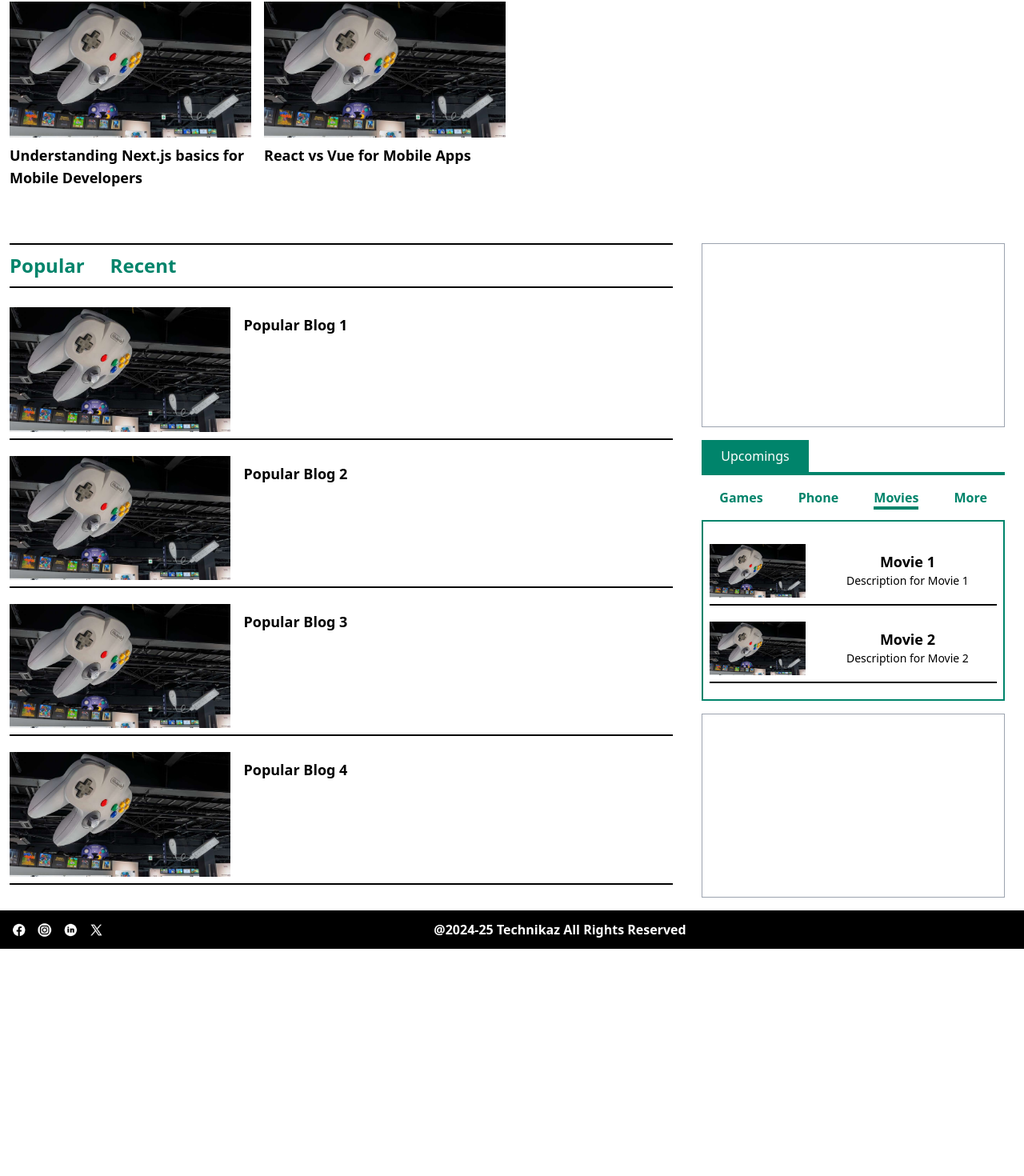
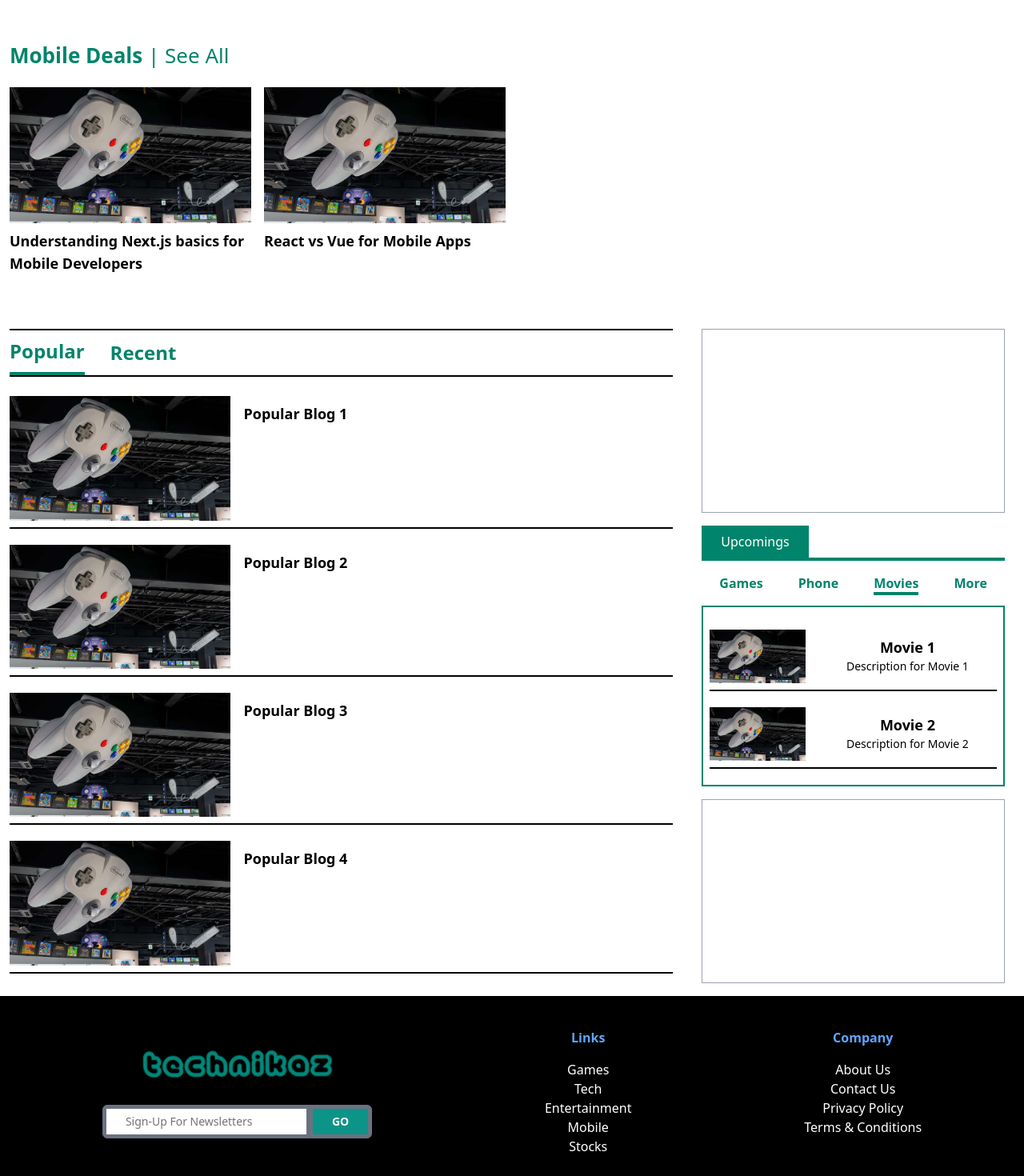
Before and after one commit to SiddheshTambe45/payload-cms, a Next.js app: page / in a window 1280 px wide. Shown: the part 1278-2748 px from the top of the page at 80% size. Before the commit the page ends 2464 px from the top, so only its background shows below. Built offline with nearby package versions, Linux system fonts and the light colour scheme.

Commit message:
ready to shift to nextjs seperate from payload and add apis, did footer

```diff
--- a/app/(root)/[type]/[id]/page.tsx
+++ b/app/(root)/[type]/[slug]/page.tsx
@@ -4,10 +4,10 @@ import SingleBlogPage from '@/components/SingleBlogPage'
 // import Ads from '@/components/Ads'
 import Upcomings from '@/components/Upcomings'
 
-const page = async ({ params }: { params: { id: string } }) => {
+const page = async ({ params }: { params: { slug: string } }) => {
   const resolvedParams = await params // Await the params object
-  const id = resolvedParams.id || '' // Access `type` safely
-  if (!id) {
+  const slug = resolvedParams.slug || '' // Access `type` safely
+  if (!slug) {
     redirect('/')
   }
 
--- a/app/(root)/[type]/page.tsx
+++ b/app/(root)/[type]/page.tsx
@@ -7,40 +7,29 @@ import SubTypeHeading from './subTypeHeading.tsx'
 import Link from 'next/link'
 
 const staticSubTypes: Record<string, { subtype: string }[]> = {
-  tech: [
-    { subtype: 'techdeals' },
-    { subtype: 'news' },
-  ],
-  mobile: [
-    { subtype: 'smartphone' },
-    { subtype: 'accessory' },
-  ],
-  stock: [
-    { subtype: 'stock' },
-  ],
-  entertainment: [
-    { subtype: 'movie' },
-    { subtype: 'series' },
-    { subtype: 'comic' },
-  ],
-  games: [
-    { subtype: 'PS5' },
-    { subtype: 'Xbox' },
-    { subtype: 'Nintendo' },
-    { subtype: 'PC' },
-  ],
-};
+  tech: [{ subtype: 'techdeals' }, { subtype: 'news' }],
+  mobile: [{ subtype: 'smartphone' }, { subtype: 'accessory' }],
+  stock: [{ subtype: 'stock' }],
+  entertainment: [{ subtype: 'movie' }, { subtype: 'series' }, { subtype: 'comic' }],
+  games: [{ subtype: 'PS5' }, { subtype: 'Xbox' }, { subtype: 'Nintendo' }, { subtype: 'PC' }],
+}
 
-const Page = async ({ params, searchParams }: { params: { type: string }, searchParams: { subtype?: string } }) => {
-  const type = params.type || '';
-  const selectedSubType = searchParams.subtype || null;
+const Page = async ({
+  params,
+  searchParams,
+}: {
+  params: { type: string }
+  searchParams: { subtype?: string }
+}) => {
+  const type = params.type || ''
+  const selectedSubType = searchParams.subtype || null
 
   if (!type) {
-    redirect('/');
+    redirect('/')
   }
 
   // Use the staticSubTypes object directly instead of fetching
-  const subtypes = staticSubTypes[type.toLowerCase()] || [];
+  const subtypes = staticSubTypes[type.toLowerCase()] || []
 
   return (
     <div className="p-6 flex flex-col justify-start h-auto max-w-7xl mx-auto px-2 md:px-1 lg:px-0">
@@ -49,12 +38,9 @@ const Page = async ({ params, searchParams }: { params: { type: string }, search
       {/* Pass subtypes as prop to the SubTypeHeading component */}
       <SubTypeHeading subtypes={subtypes} />
 
-
-
-      <CategoryHeroSection params={{ type , selectedSubType}} />
+      <CategoryHeroSection params={{ type, selectedSubType: selectedSubType || '' }} />
 
       {/* Display selected subtype if available */}
-
 
       <section>
         <div className="border-gray-400 border w-full h-[150px] mt-12">
@@ -63,32 +49,29 @@ const Page = async ({ params, searchParams }: { params: { type: string }, search
       </section>
 
       <section>
-        <Bloglist params={{ type, selectedSubType }} />
+        <Bloglist params={{ type, selectedSubType: selectedSubType || '' }} />
       </section>
     </div>
-  );
-};
-
-
+  )
+}
 
 const TypeHeading = ({ params }: { params: { type: string } }) => {
-  const type: string = params.type;
+  const type: string = params.type
 
   // Validate `type` parameter and redirect if invalid
   if (!type || type.trim() === '') {
-    redirect('/');
+    redirect('/')
   }
 
   return (
     <div className="typediv w-full h-[100px] custom-bg flex justify-center items-center m-0 p-0">
-      <Link href={`#${type}`} >
-        <h1 className='heading-font h2 font-bold'>
+      <Link href={`#${type}`}>
+        <h1 className="heading-font h2 font-bold">
           {type.charAt(0).toUpperCase() + type.slice(1)} {/* Corrected this line */}
         </h1>
       </Link>
     </div>
-  );
-};
+  )
+}
 
-
-export default Page;
+export default Page
--- a/components/Footer.tsx
+++ b/components/Footer.tsx
@@ -1,9 +1,68 @@
 import Image from 'next/image'
 import React from 'react'
+import { Button } from '@/components/ui/button'
+import { Input } from '@/components/ui/input'
+import Link from 'next/link'
 
 const Footer = () => {
   return (
     <footer className="flex flex-col justify-start max-w-7xl mx-auto px-2 md:px-1 lg:px-0">
+      <div className="flex flex-col md:flex-row justify-center md:justify-around items-center md:items-start py-10 bg-black border-b-2 border-white px-5">
+        <div className="newsletter flex flex-col justify-center items-center gap-8 md:mt-6">
+          <Image src="/assets/icons/logo-full.png" alt="logo" width={250} height={100} />
+          <div className="flex w-full max-w-md items-center border border-gray-500 bg-gray-500 rounded-md overflow-hidden shadow-md ">
+            {/* Input Field */}
+            <Input
+              type="email"
+              placeholder="Sign-Up For Newsletters"
+              className="flex-1 px-6 py-4 text-black bg-white placeholder-black focus:outline-none rounded border-4 border-gray-500"
+            />
+            {/* Button */}
+            <Button
+              type="submit"
+              className="bg-teal-600 text-white font-bold px-6 py-4 hover:bg-teal-700 rounded border-gray-500 border-4"
+            >
+              GO
+            </Button>
+          </div>
+        </div>
+
+        <div className="links flex flex-col justify-start items-center my-5 md:my-0">
+          <p className="text-blue-400 font-raleway mb-4 font-semibold">Links</p>
+          <Link className="text-white font-raleway" href="/games">
+            Games
+          </Link>
+          <Link className="text-white font-raleway" href="/tech">
+            Tech
+          </Link>
+          <Link className="text-white font-raleway" href="/entertainment">
+            Entertainment
+          </Link>
+          <Link className="text-white font-raleway" href="/mobile">
+            Mobile
+          </Link>
+          <Link className="text-white font-raleway" href="/stocks">
+            Stocks
+          </Link>
+        </div>
+
+        <div className="company flex flex-col justify-start items-center my-5 md:my-0">
+          <p className="text-blue-400 font-raleway mb-4 font-semibold">Company</p>
+          <Link className="text-white font-raleway" href="/about-us">
+            About Us
+          </Link>
+          <Link className="text-white font-raleway" href="/contact-us">
+            Contact Us
+          </Link>
+          <Link className="text-white font-raleway" href="/privacy-policy">
+            Privacy Policy
+          </Link>
+          <Link className="text-white font-raleway" href="/terms&conditions">
+            Terms & Conditions
+          </Link>
+        </div>
+      </div>
+
       <div className="bg-black text-white flex justify-between items-center p-3">
         <div className="flex justify-start items-center gap-2">
           <div>
--- a/components/LeftSection.tsx
+++ b/components/LeftSection.tsx
@@ -238,6 +238,7 @@ type BlogCard = {
   description: string
   slug: string
   imageUrl: string
+  category: string
 }
 
 // Define the LeftSectionProps to accept only blogType
@@ -254,24 +255,28 @@ const fetchBlogs = async (type: BlogType): Promise<BlogCard[]> => {
         description: 'Description for Popular Blog 1',
         slug: 'popular-blog-1',
         imageUrl: '/assets/images/image15.png',
+        category: 'Games',
       },
       {
         title: 'Popular Blog 2',
         description: 'Description for Popular Blog 2',
         slug: 'popular-blog-2',
         imageUrl: '/assets/images/image15.png',
+        category: 'Games',
       },
       {
         title: 'Popular Blog 3',
         description: 'Description for Popular Blog 2',
         slug: 'popular-blog-3',
         imageUrl: '/assets/images/image15.png',
+        category: 'Games',
       },
       {
         title: 'Popular Blog 4',
         description: 'Description for Popular Blog 2',
         slug: 'popular-blog-4',
         imageUrl: '/assets/images/image15.png',
+        category: 'Games',
       },
     ],
     [BlogType.Recent]: [
@@ -280,17 +285,19 @@ const fetchBlogs = async (type: BlogType): Promise<BlogCard[]> => {
         description: 'Description for Recent Blog 1',
         slug: 'recent-blog-1',
         imageUrl: '/assets/images/image15.png',
+        category: 'Games',
       },
       {
         title: 'Recent Blog 2',
         description: 'Description for Recent Blog 2',
         slug: 'recent-blog-2',
         imageUrl: '/assets/images/image15.png',
+        category: 'Games',
       },
     ],
   }
 
-  console.log(`Fetching blogs of type: ${type}`) // Log to verify the function is called correctly
+  // console.log(`Fetching blogs of type: ${type}`) // Log to verify the function is called correctly
   return mockData[type] || [] // Return the blogs based on the type or an empty array if type is invalid
 }
 
@@ -299,30 +306,32 @@ const LeftSection = ({ blogType }: LeftSectionProps) => {
   const [blogs, setBlogs] = useState<BlogCard[]>([]) // Initialize with an empty array
 
   useEffect(() => {
-    console.log('Selected Type in useEffect:', selectedType) // Log selectedType to confirm it's being set
+    // console.log('Selected Type in useEffect:', selectedType) // Log selectedType to confirm it's being set
     const getBlogs = async () => {
-      console.log('Fetching blogs...') // Log when fetch operation starts
+      // console.log('Fetching blogs...') // Log when fetch operation starts
       const fetchedBlogs = await fetchBlogs(selectedType) // Fetch blogs based on selected type
       setBlogs(fetchedBlogs) // Set fetched blogs in state
-      console.log(fetchedBlogs) // Log the fetched blogs
+      // console.log(fetchedBlogs) // Log the fetched blogs
     }
 
     getBlogs()
   }, [selectedType]) // Re-fetch when selectedType changes
 
+  // py-2 for main div
+
   return (
     <>
-      <div className="border border-y-2 border-x-0 border-black flex flex-row gap-8 my-4 py-2">
+      <div className="border border-y-2 border-x-0 border-black flex flex-row gap-8 my-4 ">
         <button
           type="button"
-          className="h6 generic-viridian font-bold"
+          className={`h6 generic-viridian font-bold py-2  ${selectedType === BlogType.Popular ? ' border-b-4 b-generic-viridian' : ''}`}
           onClick={() => setSelectedType(BlogType.Popular)} // Set to 'popular' when clicked
         >
           Popular
         </button>
         <button
           type="button"
-          className="h6 generic-viridian font-bold"
+          className={`h6 generic-viridian font-bold py-2 ${selectedType === BlogType.Recent ? ' border-b-4 b-generic-viridian' : ''}`}
           onClick={() => setSelectedType(BlogType.Recent)} // Set to 'recent' when clicked
         >
           Recent
@@ -335,7 +344,7 @@ const LeftSection = ({ blogType }: LeftSectionProps) => {
           <Link
             key={blog.slug}
             className="flex-row items-start grid grid-cols-3 my-3 w-full py-2 border border-b-2 border-x-0 border-t-0 border-black"
-            href={`/blogs/${blog.slug}`} // Dynamic link based on blog slug
+            href={`/${blog.category}/${blog.slug}`} // Dynamic link based on blog slug
           >
             <div className="relative w-full aspect-[16/9] col-span-1">
               <Image src={blog.imageUrl} alt={blog.title} fill className="object-cover" />
@@ -348,6 +357,10 @@ const LeftSection = ({ blogType }: LeftSectionProps) => {
       ) : (
         <p>No blogs available</p> // Show this message if no blogs are available
       )}
+
+      {
+        // load more button
+      }
     </>
   )
 }
--- /dev/null
+++ b/components/ui/button.tsx
@@ -0,0 +1,57 @@
+import * as React from "react"
+import { Slot } from "@radix-ui/react-slot"
+import { cva, type VariantProps } from "class-variance-authority"
+
+import { cn } from "@/lib/utils"
+
+const buttonVariants = cva(
+  "inline-flex items-center justify-center gap-2 whitespace-nowrap rounded-md text-sm font-medium transition-colors focus-visible:outline-none focus-visible:ring-1 focus-visible:ring-neutral-950 disabled:pointer-events-none disabled:opacity-50 [&_svg]:pointer-events-none [&_svg]:size-4 [&_svg]:shrink-0 dark:focus-visible:ring-neutral-300",
+  {
+    variants: {
+      variant: {
+        default:
+          "bg-neutral-900 text-neutral-50 shadow hover:bg-neutral-900/90 dark:bg-neutral-50 dark:text-neutral-900 dark:hover:bg-neutral-50/90",
+        destructive:
+          "bg-red-500 text-neutral-50 shadow-sm hover:bg-red-500/90 dark:bg-red-900 dark:text-neutral-50 dark:hover:bg-red-900/90",
+        outline:
+          "border border-neutral-200 bg-white shadow-sm hover:bg-neutral-100 hover:text-neutral-900 dark:border-neutral-800 dark:bg-neutral-950 dark:hover:bg-neutral-800 dark:hover:text-neutral-50",
+        secondary:
+          "bg-neutral-100 text-neutral-900 shadow-sm hover:bg-neutral-100/80 dark:bg-neutral-800 dark:text-neutral-50 dark:hover:bg-neutral-800/80",
+        ghost: "hover:bg-neutral-100 hover:text-neutral-900 dark:hover:bg-neutral-800 dark:hover:text-neutral-50",
+        link: "text-neutral-900 underline-offset-4 hover:underline dark:text-neutral-50",
+      },
+      size: {
+        default: "h-9 px-4 py-2",
+        sm: "h-8 rounded-md px-3 text-xs",
+        lg: "h-10 rounded-md px-8",
+        icon: "h-9 w-9",
+      },
+    },
+    defaultVariants: {
+      variant: "default",
+      size: "default",
+    },
+  }
+)
+
+export interface ButtonProps
+  extends React.ButtonHTMLAttributes<HTMLButtonElement>,
+    VariantProps<typeof buttonVariants> {
+  asChild?: boolean
+}
+
+const Button = React.forwardRef<HTMLButtonElement, ButtonProps>(
+  ({ className, variant, size, asChild = false, ...props }, ref) => {
+    const Comp = asChild ? Slot : "button"
+    return (
+      <Comp
+        className={cn(buttonVariants({ variant, size, className }))}
+        ref={ref}
+        {...props}
+      />
+    )
+  }
+)
+Button.displayName = "Button"
+
+export { Button, buttonVariants }
--- a/package.json
+++ b/package.json
@@ -20,6 +20,7 @@
     "@payloadcms/payload-cloud": "latest",
     "@payloadcms/richtext-lexical": "latest",
     "@payloadcms/storage-s3": "^3.6.0",
+    "@radix-ui/react-slot": "^1.1.1",
     "@tailwindcss/aspect-ratio": "^0.4.2",
     "axios": "^1.7.9",
     "class-variance-authority": "^0.7.1",
```
Also changed, not shown: app/(root)/HeroSection.tsx (+16 -6 lines), 1 other file (tests, documents, lock files or other folders).
